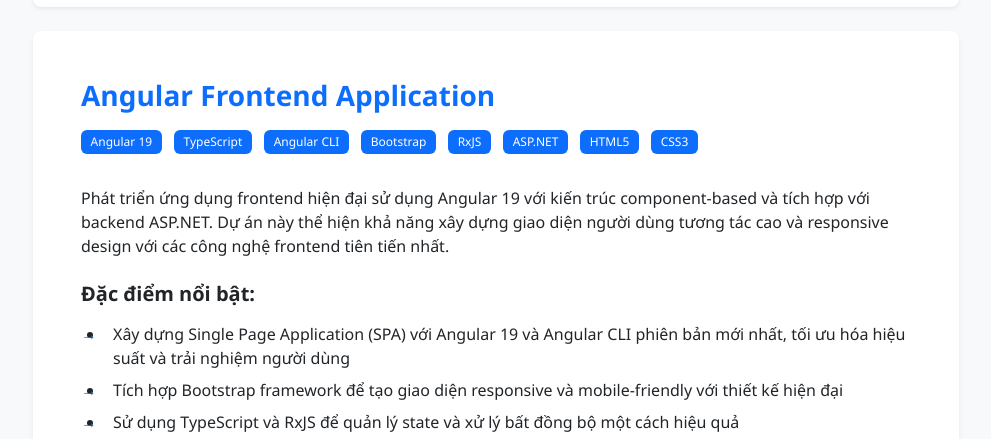
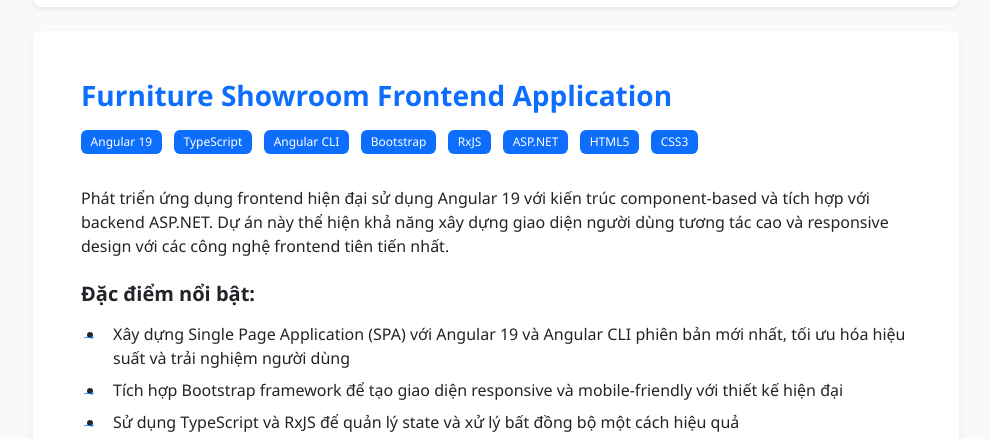
Before and after one commit to TranThienNhat/portfolio, a plain HTML site: page index.html in a window 1280 px wide. Shown: the part 2146-2585 px from the top of the page, without its empty margins (144-1135 px from the left). Drawn offline with nearby package versions, Linux system fonts and the light colour scheme.

Commit message:
Update Portfolio

```diff
--- a/index.html
+++ b/index.html
@@ -165,7 +165,7 @@
           <!-- Angular Frontend Project -->
           <div class="card border-0 shadow-sm project-card" data-aos="fade-up" data-aos-delay="200">
             <div class="card-body p-4 p-md-5">
-              <h3 class="card-title text-primary fw-bold mb-3">Angular Frontend Application</h3>
+              <h3 class="card-title text-primary fw-bold mb-3">Furniture Showroom Frontend Application</h3>
               <p class="tech-stack mb-4">
                 <span class="badge bg-primary me-2">Angular 19</span>
                 <span class="badge bg-primary me-2">TypeScript</span>
```
